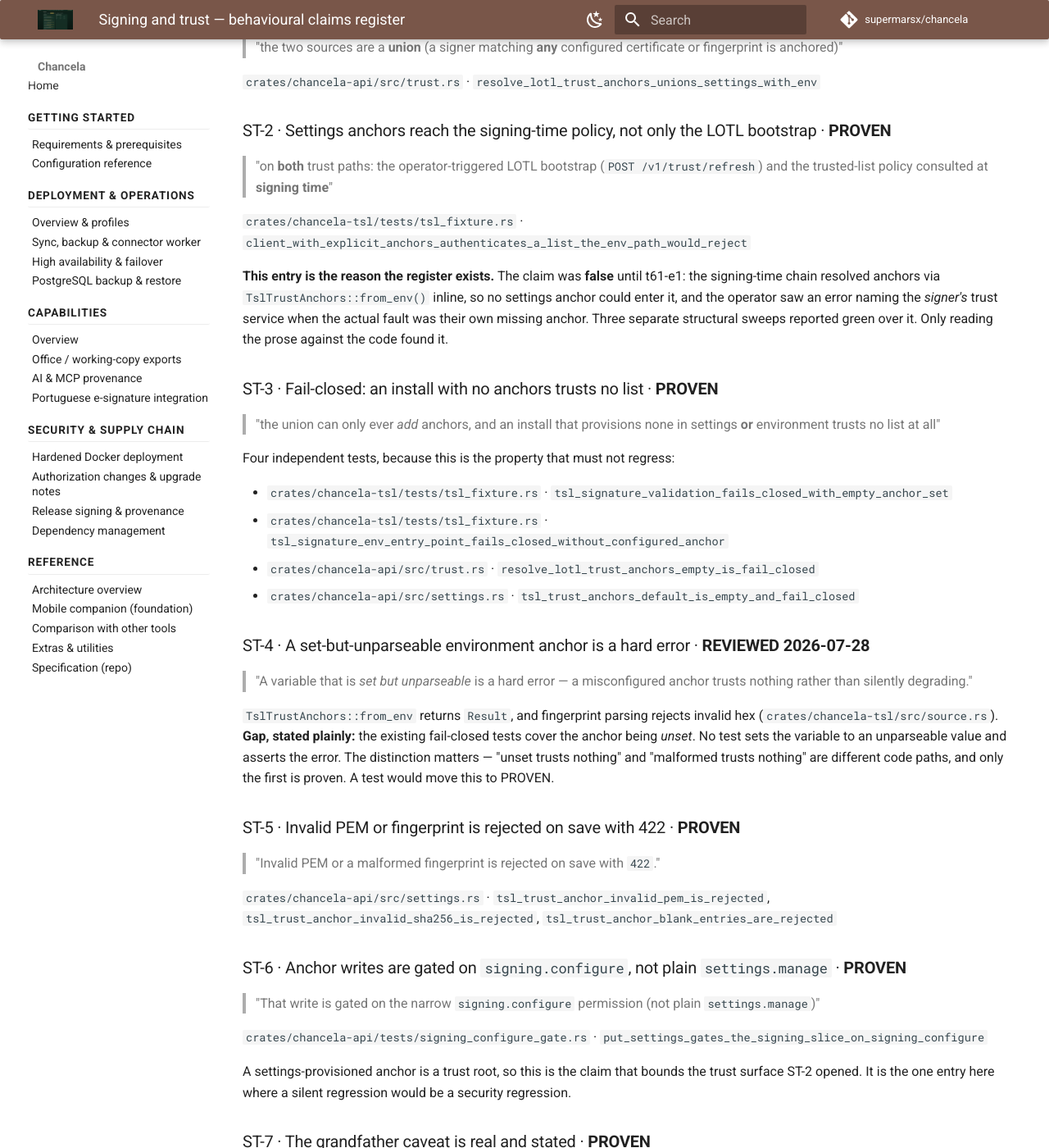
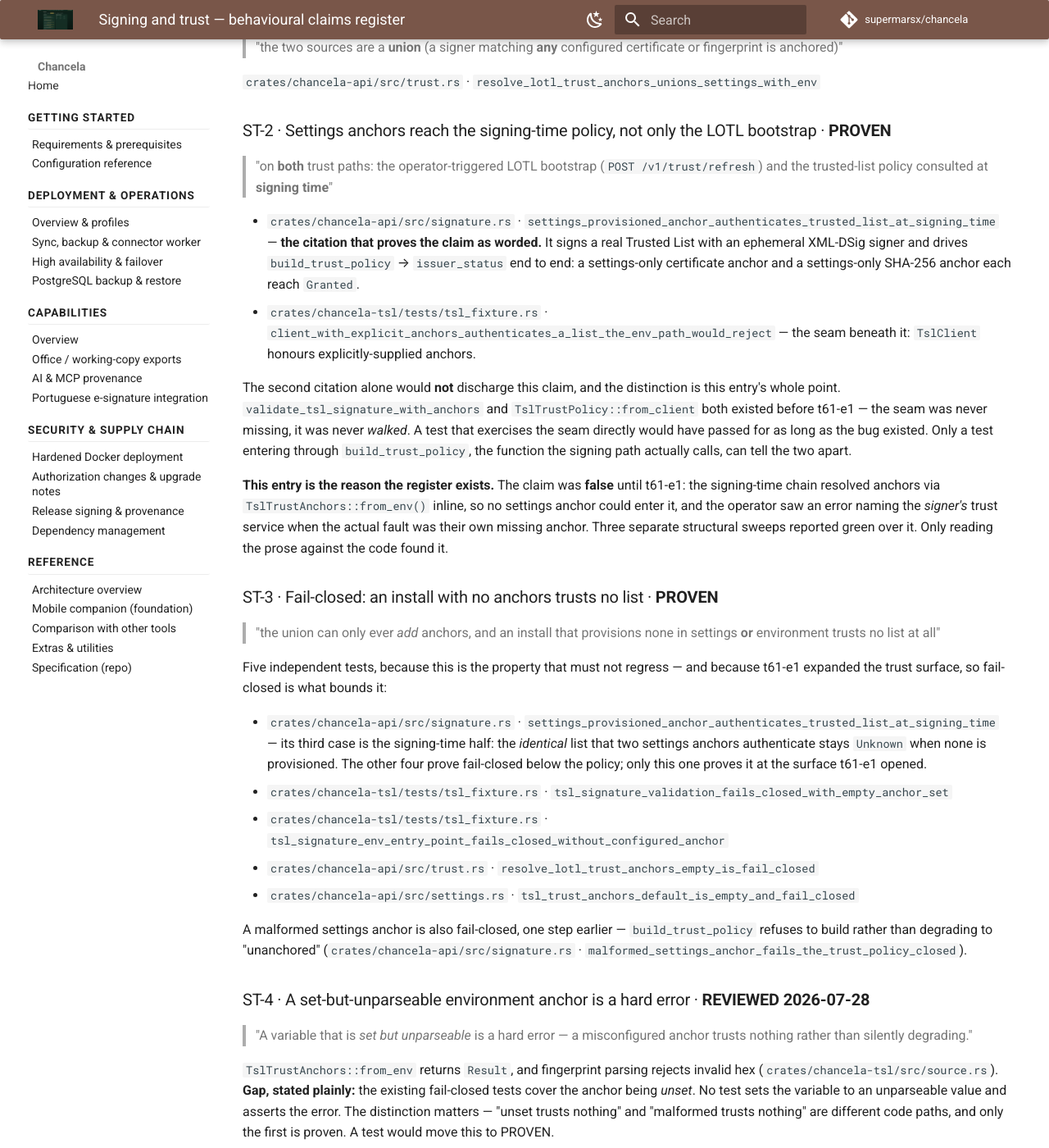
Before and after one commit to supermarsx/chancela, an MkDocs documentation site: the page built from docs/signing-trust-claims.md, in a window 1280 px wide and 1400 px high, scrolled down 1446 px. Shown: the whole window at 82% size. Built offline with MkDocs 1.6.1 and Material for MkDocs 9.7.7, drawn with Linux system fonts in a browser that asks for light colours; comment, search, counter and statistics services are not loaded.

Commit message:
docs(signing): cite the test that proves the signing-time anchor claim
ST-2 asserts settings anchors reach the *signing-time* policy, but cited
only `client_with_explicit_anchors_authenticates_a_list_the_env_path_would_reject`
-- a chancela-tsl test that exercises `TslClient::with_anchors` directly.

That test would have passed for as long as the bug existed.
`validate_tsl_signature_with_anchors` and `TslTrustPolicy::from_client`
both predate t61-e1; the seam was never missing, it was never walked.
Only a test entering through `build_trust_policy` -- the function the
signing path actually calls -- distinguishes "the seam exists" from "the
seam is used".

Cites `settings_provisioned_anchor_authenticates_trusted_list_at_signing_time`
as the discharging test and keeps the seam test as the layer beneath it,
with a note on why the second alone is insufficient. Same correction on
ST-3: adds the signing-time fail-closed case, and records that a
malformed settings anchor fails closed one step earlier at policy build.

A register whose entry cites a test that cannot fail when the claim is
false is the decorative gate this register was written to prevent. No
claim text changed; citations only.

```diff
--- a/docs/signing-trust-claims.md
+++ b/docs/signing-trust-claims.md
@@ -66,8 +66,20 @@ date is not decoration.
 > "on **both** trust paths: the operator-triggered LOTL bootstrap (`POST /v1/trust/refresh`) and the
 > trusted-list policy consulted at **signing time**"
 
-`crates/chancela-tsl/tests/tsl_fixture.rs` ·
-`client_with_explicit_anchors_authenticates_a_list_the_env_path_would_reject`
+- `crates/chancela-api/src/signature.rs` ·
+  `settings_provisioned_anchor_authenticates_trusted_list_at_signing_time` — **the citation that
+  proves the claim as worded.** It signs a real Trusted List with an ephemeral XML-DSig signer and
+  drives `build_trust_policy` → `issuer_status` end to end: a settings-only certificate anchor and a
+  settings-only SHA-256 anchor each reach `Granted`.
+- `crates/chancela-tsl/tests/tsl_fixture.rs` ·
+  `client_with_explicit_anchors_authenticates_a_list_the_env_path_would_reject` — the seam beneath
+  it: `TslClient` honours explicitly-supplied anchors.
+
+The second citation alone would **not** discharge this claim, and the distinction is this entry's
+whole point. `validate_tsl_signature_with_anchors` and `TslTrustPolicy::from_client` both existed
+before t61-e1 — the seam was never missing, it was never *walked*. A test that exercises the seam
+directly would have passed for as long as the bug existed. Only a test entering through
+`build_trust_policy`, the function the signing path actually calls, can tell the two apart.
 
 **This entry is the reason the register exists.** The claim was **false** until t61-e1: the
 signing-time chain resolved anchors via `TslTrustAnchors::from_env()` inline, so no settings anchor
@@ -80,12 +92,22 @@ reading the prose against the code found it.
 > "the union can only ever *add* anchors, and an install that provisions none in settings **or**
 > environment trusts no list at all"
 
-Four independent tests, because this is the property that must not regress:
+Five independent tests, because this is the property that must not regress — and because t61-e1
+expanded the trust surface, so fail-closed is what bounds it:
 
+- `crates/chancela-api/src/signature.rs` ·
+  `settings_provisioned_anchor_authenticates_trusted_list_at_signing_time` — its third case is the
+  signing-time half: the *identical* list that two settings anchors authenticate stays `Unknown`
+  when none is provisioned. The other four prove fail-closed below the policy; only this one proves
+  it at the surface t61-e1 opened.
 - `crates/chancela-tsl/tests/tsl_fixture.rs` · `tsl_signature_validation_fails_closed_with_empty_anchor_set`
 - `crates/chancela-tsl/tests/tsl_fixture.rs` · `tsl_signature_env_entry_point_fails_closed_without_configured_anchor`
 - `crates/chancela-api/src/trust.rs` · `resolve_lotl_trust_anchors_empty_is_fail_closed`
 - `crates/chancela-api/src/settings.rs` · `tsl_trust_anchors_default_is_empty_and_fail_closed`
+
+A malformed settings anchor is also fail-closed, one step earlier — `build_trust_policy` refuses to
+build rather than degrading to "unanchored"
+(`crates/chancela-api/src/signature.rs` · `malformed_settings_anchor_fails_the_trust_policy_closed`).
 
 ### ST-4 · A set-but-unparseable environment anchor is a hard error · **REVIEWED 2026-07-28**
 
```
